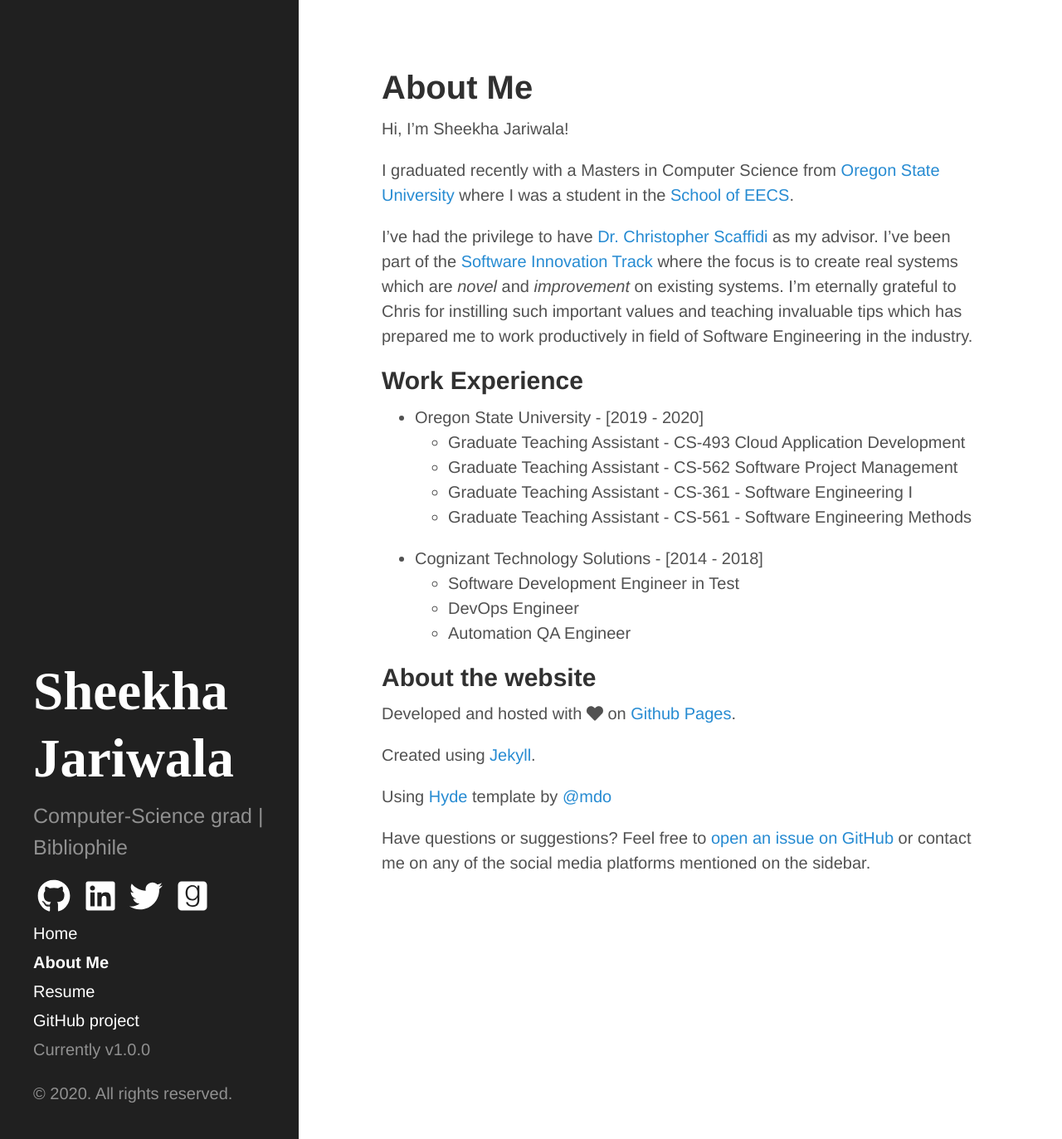
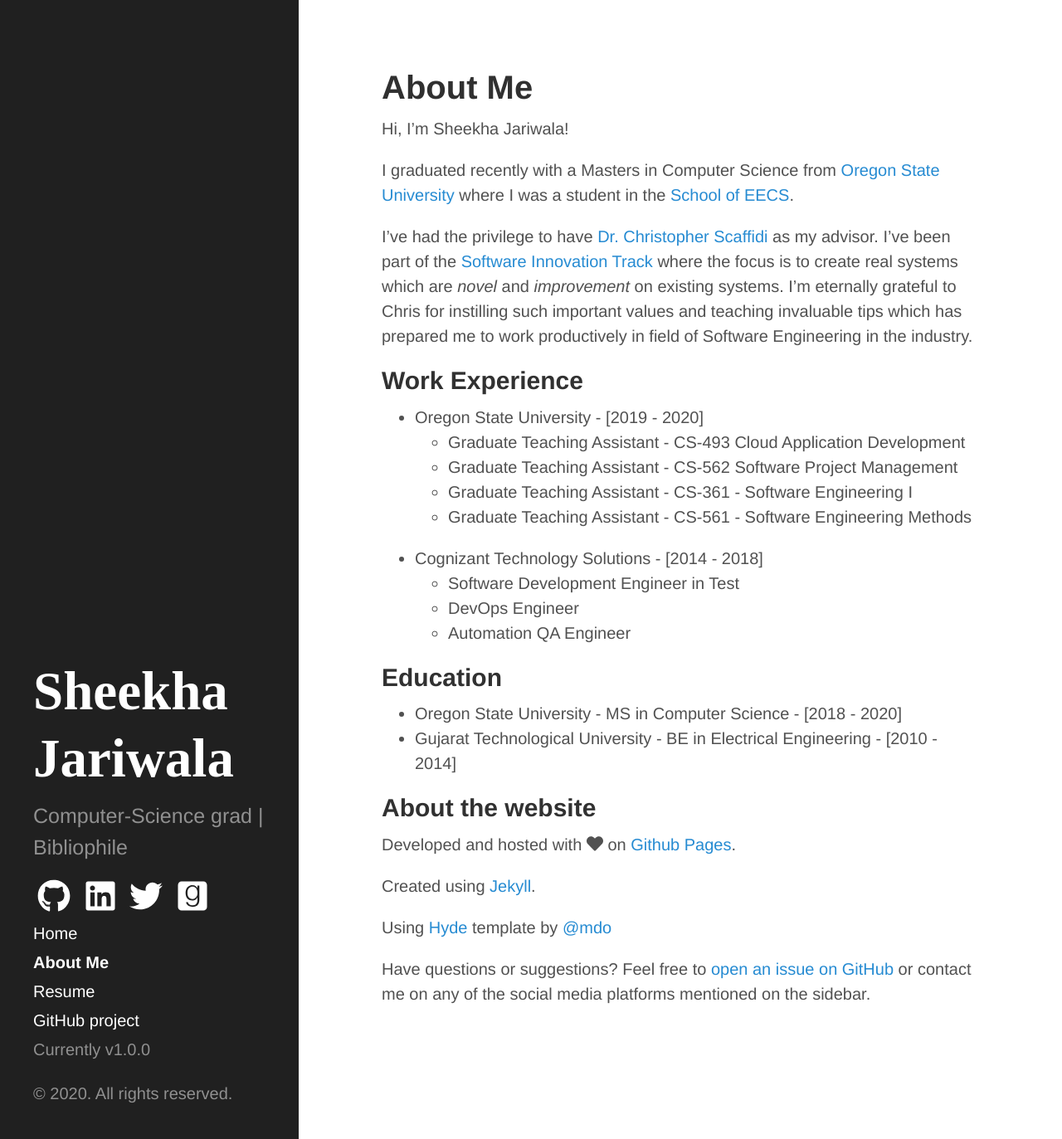
Before and after one commit to SheekhaJ/SheekhaJ.github.io, a Jekyll site: the page built from about.md, in a window 1280 px wide and 1373 px high. Shown: the whole window at 83% size. Built offline with Jekyll 4.4.1, drawn with Linux system fonts in a browser that asks for light colours; nearby versions of some CDN libraries.

Commit message:
Add education

```diff
--- a/about.md
+++ b/about.md
@@ -20,6 +20,10 @@
   - DevOps Engineer
   - Automation QA Engineer
 
+## Education
+* Oregon State University - MS in Computer Science - [2018 - 2020]
+* Gujarat Technological University - BE in Electrical Engineering - [2010 - 2014]
+
 
 ## About the website
 Developed and hosted with <i class="fas fa-heart"></i> on [Github Pages](https://pages.github.com/).
```
